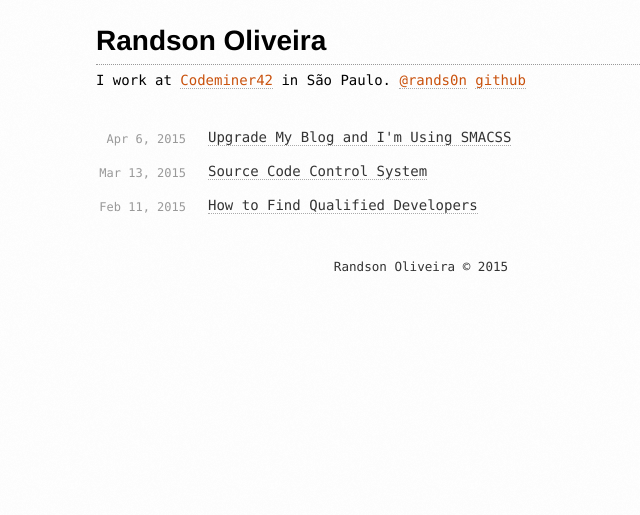
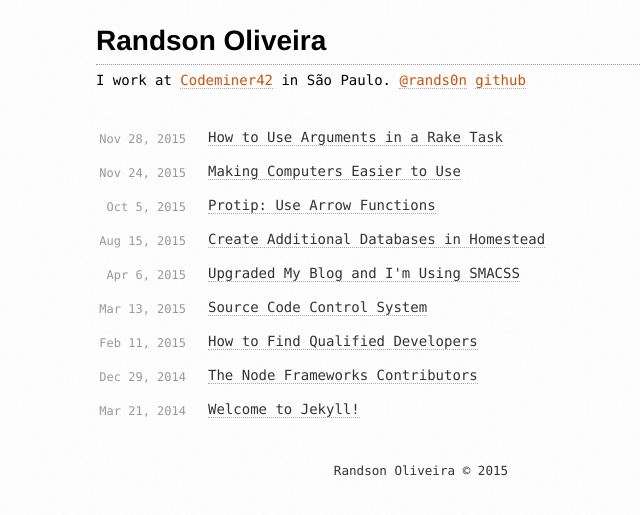
Before and after one commit to rands0n/rands0n.com, a Jekyll site: the page built from index.html, in a window 1280 px wide. Shown: the top 515 px of the page, without its empty margins (219-859 px from the left). Built offline with Jekyll 4.4.1, drawn with Linux system fonts in a browser that asks for light colours; the list of posts is cut into pages by our own code; part of the change alters nothing that is shown.

Commit message:
Add past posts

```diff
--- /dev/null
+++ b/_posts/2014-08-13-welcome-to-jekyll.md
@@ -0,0 +1,24 @@
+---
+layout: post
+title:  "Welcome to Jekyll!"
+date:   2014-03-21 13:56:04
+categories: jekyll update
+---
+
+You'll find this post in your `_posts` directory - edit this post and re-build (or run with the `-w` switch) to see your changes!
+To add new posts, simply add a file in the `_posts` directory that follows the convention: YYYY-MM-DD-name-of-post.ext.
+
+Jekyll also offers powerful support for code snippets:
+
+{% highlight ruby %}
+def print_hi(name)
+  puts "Hi, #{name}"
+end
+print_hi('Tom')
+#=> prints 'Hi, Tom' to STDOUT.
+{% endhighlight %}
+
+Check out the [Jekyll docs][jekyll] for more info on how to get the most out of Jekyll. File all bugs/feature requests at [Jekyll's GitHub repo][jekyll-gh].
+
+[jekyll-gh]: https://github.com/mojombo/jekyll
+[jekyll]:    http://jekyllrb.com
--- /dev/null
+++ b/_posts/2014-12-29-the-node-frameworks-contributors.md
@@ -0,0 +1,15 @@
+---
+layout: post
+title: "The Node Frameworks Contributors"
+date: 2014-12-29
+---
+
+I want express my gratitude to [Azat Mardan](https://twitter.com/azat_co) who quoted me on [their website](http://webapplog.com/the-node-frameworks-contributor/) about contributions I made on your repository.
+
+In fact, I'm the #1 contributor on the project right now. Thank you for quoted me! These quotes inspire me even more.
+
+<p style="text-align: center">
+    <img src="http://m03s6dh33i0jtc3uzfml36au.wpengine.netdna-cdn.com/wp-content/uploads/Screenshot-2014-12-07-10.34.57.png" style="margin: 0 auto;" alt="Uma foto com descrição dos commits" title="Uma foto com descrição dos commits">
+</p>
+
+If you don’t know what the [Node Frameworks project](http://nodeframework.com/) is about—check it out. The mission of this resource is to provide recommendations and one place for discovering Node.js frameworks and tutorials/examples for them. The stats for each library is really interesting to compare.
--- a/_posts/2015-04-06-upgraded-my-blog-and-iam-using-smacss.md
+++ b/_posts/2015-04-06-upgraded-my-blog-and-iam-using-smacss.md
@@ -1,6 +1,6 @@
 ---
 layout: post
-title: "Upgrade My Blog and I'm Using SMACSS"
+title: "Upgraded My Blog and I'm Using SMACSS"
 date: 2015-04-06
 tags: [css, smacss]
 ---
--- /dev/null
+++ b/_posts/2015-08-15-create-additional-databases-in-laravel-homestead.md
@@ -0,0 +1,38 @@
+---
+layout: post
+title: "Create Additional Databases in Homestead"
+date: 2015-08-15
+---
+
+I often see [Homestead](http://laravel.com/docs/5.1/homestead) users just using the default `homestead` database that ships in a new Homestead box, rather
+than create a new database specific to their application. When you're hosting multiple application through your homestead
+instance it makes a lot more sense to name your database per-application, often with a `_testing` suffix for your
+test database.
+
+It's actually really easy to add new databases inside your homestead instance and here instructions for both. MySQL and PostgreSQL.
+
+## PostgreSQL
+
+{% highlight sh %}
+// Login to PostgreSQL (password is "secret")
+psql -U homestead -h localhost
+
+// Create the new database
+CREATE DATABASE your_database_name;
+
+// Exit PostgreSQL
+\q
+{% endhighlight %}
+
+## MySQL
+
+{% highlight sh %}
+// Login to MySQL (password is "secret")
+mysql -u homestead -p
+
+// Create the new database
+CREATE DATABASE your_database_name;
+
+// Exit MySQL
+exit;
+{% endhighlight %}
--- /dev/null
+++ b/_posts/2015-10-05-protip-use-arrow-functions.md
@@ -0,0 +1,50 @@
+---
+layout: post
+title:  "Protip: Use Arrow Functions"
+date:   2015-10-05
+categories: javascript es6
+description: There is hardly any reason anymore to use `var _this = this` or other name to store the value of `this` for future use. Before ES6, it was a necessity of code to be littered with references to `this` due date to each function binding `this` to this own scope.
+---
+
+<div class="post-content-meta">
+    <p>
+        Also available in: <a href="http://tutsmais.com.br/blog/ecmascript6/faca-uso-do-arrow-functions/">Portuguese</a>.
+    </p>
+</div>
+
+There is hardly any reason anymore to use `var _this = this` or other name to store the value of `this`
+for future use. Before ES6, it was a necessity of code to be littered with references to `this` due date to each
+function binding `this` to this own scope. For Example:
+
+{% highlight javascript %}
+
+Framebuffer.prototype.invert = function() {
+    var _this = this;
+
+    this.memory.map(function(location) {
+        return _this._invertLocation(location);
+    });
+}
+
+Framebuffer.prototype._invertLocation = function(location) {
+    // code goes here
+}
+
+{% endhighlight %}
+
+Arrow functions introduce lexical scope for functions, so that the value of this in an arrow function is
+bound to the callee’s scope. The relevant portion in the above example could be rewritten as:
+
+{% highlight javascript %}
+Framebuffer.prototype.invert = (location) => {
+    this.memory.map(
+        location => this._invertLocation(location)
+    );
+}
+
+Framebuffer.prototype._invertLocation = (location) => {
+    // code goes here
+}
+{% endhighlight %}
+
+The line in the first example declaring `_this` may be removed entirely.
--- /dev/null
+++ b/_posts/2015-11-24-make-computers-easier-use.md
@@ -0,0 +1,15 @@
+---
+layout: post
+title:  "Making Computers Easier to Use"
+date:   2015-11-24
+---
+
+This 23-minute film about UNIX was designed for students with an interest in engineering, math, computer science or other sciences. The film was made available to the public in December 1982. It covers different ways that UNIX could be employed practically in a computing environment. Another film about UNIX released at the same time, "The UNIX System: Making Computers More Productive," was aimed at computer science majors and corporate trainees, and presented a more detailed discussion of the UNIX system and its various applications.
+
+<div class="video">
+    <iframe src="https://www.youtube.com/embed/XvDZLjaCJuw" allowfullscreen></iframe>
+</div>
+
+Hosted by Victor Vyssotsky in a Carl-Sagan-esque turtleneck sweater, this film includes Dennis Ritchie, one of UNIX's inventors, along with Bell Labs staffers and programmers Brian Kernighan, Catherine Ann Brooks, Lorinda Cherry, Alfred Aho, Nina Macdonald, and John Mashey.
+
+Dennis Ritchie and Ken Thompson started work on what would become UNIX originally in 1969. They developed it to run on a DEC PDP-7 to begin with; it would eventually be ported to other computers. By 1976, UNIX was used in more than 30 Bell Labs groups, and there were UNIX installations at over 80 universities.
--- /dev/null
+++ b/_posts/2015-11-28-how-to-use-arguments-rake-task.md
@@ -0,0 +1,63 @@
+---
+layout: post
+title:  "How to Use Arguments in a Rake Task"
+date:   2015-11-28
+---
+
+I came across this today. You can write rake tasks that accepts arguments. Called like this.
+
+{% highlight shell %}
+$ rake notes:send[rnd]
+{% endhighlight %}
+
+You define a rake task like this.
+
+{% highlight ruby %}
+namespace :notes
+  desc "send a note to an user"
+  task :send, [:user] => [:enviroment] do |task, args|
+    Note.send(args[:user])
+  end
+end
+{% endhighlight %}
+
+## Multiple arguments
+
+So, if you want use multiple arguments in a task. You can add in Array, like this.
+
+{% highlight shell %}
+$ rake notes:send[rnd, arg2]
+{% endhighlight %}
+
+And you'll get this in a task like this.
+
+{% highlight ruby %}
+args[:arg2]
+{% endhighlight %}
+
+## ZSH
+
+Unfortunately, `zsh` can't parse the call to the rake, so you'll see the error.
+
+{% highlight shell %}
+zsh: no matches found: notes:send[rnd]
+{% endhighlight %}
+
+So, you'll need to run like this.
+
+{% highlight shell %}
+$ rake 'notes:send[rnd]'
+{% endhighlight %}
+
+Searched in the web. I found this is controlled by [the `NOMATCH` zsh option:](http://zsh.sourceforge.net/Doc/Release/Options.html#index-NOMATCH)
+
+> If a pattern for filename generation has no matches, print an error, instead of leaving it unchanged in the argument list. This also applies to file expansion of an initial ‘~’ or ‘=’.
+
+You can set the option and disable her. Like this.
+
+{% highlight shell %}
+unsetopt nomatch
+$ rake notes:send[rnd]
+{% endhighlight %}
+
+Also, you can unset this in your `.zshrc` file.
```
